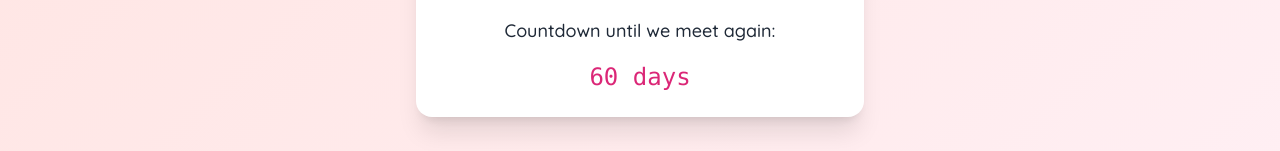
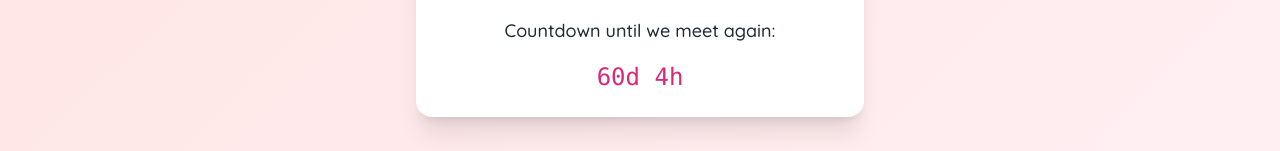
Before and after one commit to ui8966/WilliamAndMaminaForever-website, a React (Vite) app in the folder william-and-mamina-forever/: page / in a window 1280 px wide. Shown: the part 433-584 px from the top of the page. Built offline with nearby package versions, Linux system fonts and the light colour scheme.

Commit message:
Added Heart Animations on Hover on timer

```diff
--- a/william-and-mamina-forever/src/App.tsx
+++ b/william-and-mamina-forever/src/App.tsx
@@ -3,6 +3,8 @@
 import TogetherTimer   from './components/TogetherTimer'
 import CountdownTimer  from './components/CountdownTimer'
 import FloatingHearts  from './components/FloatingHearts'
+import TimerWithHoverHeart from './components/TimerWithHoverHeart';
+
 
 
 
@@ -16,9 +18,9 @@ function App() {
 
        <div className="bg-white shadow-xl rounded-2xl p-6 w-full max-w-md space-y-4">
          <p className="text-lg">We’ve been together for:</p>
-         <TogetherTimer />
+         <TimerWithHoverHeart><TogetherTimer/></TimerWithHoverHeart>
          <p className="text-lg">Countdown until we meet again:</p>
-         <CountdownTimer />
+         <TimerWithHoverHeart><CountdownTimer/></TimerWithHoverHeart>
        </div>
      </div>
    )
--- a/william-and-mamina-forever/src/components/CountdownTimer.tsx
+++ b/william-and-mamina-forever/src/components/CountdownTimer.tsx
@@ -1,28 +1,32 @@
 // src/components/CountdownTimer.tsx
 import { useEffect, useState } from 'react'
 
-// Your next-meet date:
+// Your next meetup date (midnight local on July 9):
 const MEET_DATE = new Date('2025-07-09T00:00:00')
 
+interface Countdown { days: number; hours: number }
+
+function calculateCountdown(to: Date): Countdown {
+  const now = Date.now()
+  const delta = Math.max(0, to.getTime() - now)
+  const days  = Math.floor(delta / (1000 * 60 * 60 * 24))
+  const hours = Math.floor((delta % (1000 * 60 * 60 * 24)) / (1000 * 60 * 60))
+  return { days, hours }
+}
+
 export default function CountdownTimer() {
-  const [days, setDays] = useState(() => {
-    const now = Date.now()
-    const delta = MEET_DATE.getTime() - now
-    return Math.max(0, Math.floor(delta / (1000 * 60 * 60 * 24)))
-  })
+  const [count, setCount] = useState<Countdown>(() => calculateCountdown(MEET_DATE))
 
   useEffect(() => {
     const id = setInterval(() => {
-      const now = Date.now()
-      const delta = MEET_DATE.getTime() - now
-      setDays(Math.max(0, Math.floor(delta / (1000 * 60 * 60 * 24))))
-    }, 60_000) // update once per minute is enough
+      setCount(calculateCountdown(MEET_DATE))
+    }, 60_000) // update hourly
     return () => clearInterval(id)
   }, [])
 
   return (
     <div className="text-2xl font-mono text-pink-600">
-      {days} days
+      {count.days}d {count.hours}h
     </div>
   )
 }
--- /dev/null
+++ b/william-and-mamina-forever/src/components/TimerWithHoverHeart.tsx
@@ -0,0 +1,16 @@
+// src/components/TimerWithHoverHeart.tsx
+import React, { type ReactNode } from 'react';
+
+export default function TimerWithHoverHeart({ children }: { children: ReactNode }) {
+  return (
+    <div className="relative group inline-block">
+      {children}
+      <span
+        className="absolute -top-4 right-0 opacity-0 group-hover:opacity-100 transition-opacity duration-300 animate-float-hearts"
+        style={{ animationDuration: '1.5s' }}
+      >
+        ❤️
+      </span>
+    </div>
+  )
+}
```
